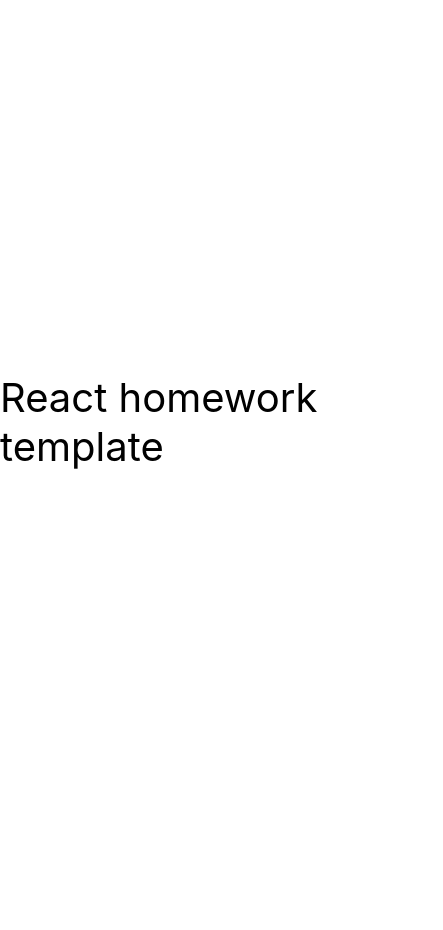
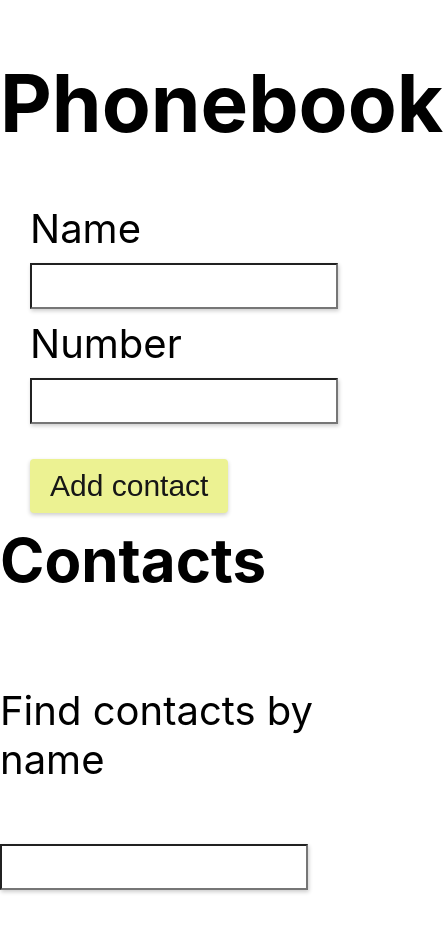
Before and after one commit to Kmaksym1/goit-react-hw-04-phonebook, a React (Create React App) app: page / in a window 390 px wide. Shown: the whole page, 443 px wide, since content can reach past the window. Before the commit the page ends 844 px from the top, so only its background shows below. Built offline with nearby package versions, Linux system fonts and the light colour scheme.

Commit message:
phonebook hook

```diff
--- a/src/components/App.jsx
+++ b/src/components/App.jsx
@@ -1,16 +1,86 @@
+// import { Component } from "react";
+import { useEffect, useState } from 'react';
+import { nanoid } from 'nanoid';
+import { Notify } from 'notiflix/build/notiflix-notify-aio';
+
+import { ContactForm } from './contactForm/contactForm.jsx';
+import ContactList from './contactList/contactList.jsx';
+import { Filter } from './contactList/filter.jsx';
+
 export const App = () => {
+  const [contacts, setContacts] = useState([
+    // { id: 'id-1', name: 'Rosie Simpson', number: '459-12-56' },
+    // { id: 'id-2', name: 'Hermione Kline', number: '443-89-12' },
+    // { id: 'id-3', name: 'Eden Clements', number: '645-17-79' },
+  ]);
+  const [filtered] = useState('');
+
+
+
+  useEffect(() => {
+    const data = localStorage.getItem('cont');
+    console.log("data",data)
+    if (data) {
+      console.log("JSON.parse(data)", JSON.parse(data))
+      return setContacts(JSON.parse(data))
+    };
+
+    // console.log("JSON.parse(data)", JSON.parse(data))
+    // console.log("contactsLocal",contacts)
+
+  }, []);
+
+  useEffect(() => {
+    console.log("contacts",contacts)
+    contacts !== [] && localStorage.setItem('cont', JSON.stringify(contacts));
+    console.log("JSON.stringify(contacts)",JSON.stringify(contacts))
+  }, [contacts]);
+
+  const createName = data => {
+    const newUser = {
+      ...data,
+      id: nanoid(3),
+    };
+    const nameAlreadyInContacts = contacts.find(
+      ({ name }) => name === data.name
+    );
+    if (nameAlreadyInContacts) {
+      return Notify.info(`${data.name} is already in contacts`);
+    }
+    setContacts([...contacts, newUser]);
+  };
+
+  const changeFilter = filter => {
+    filter = filter.toLowerCase();
+  };
+
+  const handleDelete = idDel => {
+    setContacts(prevContacts => {
+      return prevContacts.filter(({ id }) => id !== idDel);
+    });
+  };
+  const vicibleContacts = contacts.filter(({ name }) =>
+    name.toLowerCase().includes(filtered)
+  );
+
   return (
     <div
       style={{
-        height: '100vh',
-        display: 'flex',
-        justifyContent: 'center',
-        alignItems: 'center',
-        fontSize: 40,
-        color: '#010101'
+        width: '50vh',
+        display: 'block',
+        fontSize: '40px',
+        margin: 'auto',
       }}
     >
-      React homework template
+      <h1>Phonebook</h1>
+      <ContactForm createName={createName} />
+      <h2>Contacts</h2>
+      <Filter onChange={changeFilter} />
+      <ContactList
+        contacts={vicibleContacts}
+        del={handleDelete}
+        stateToLocal={contacts}
+      />
     </div>
   );
 };
--- /dev/null
+++ b/src/components/contactForm/contactForm.jsx
@@ -0,0 +1,78 @@
+
+import { useState } from 'react';
+import { Formik, Form } from 'formik';
+import * as yup from 'yup';
+import css from '../contactForm/contactForm.module.css';
+
+const schema = yup.object().shape({
+  name: yup.string().required(),
+  number: yup.number().min(7).max(12).required(),
+});
+
+export const ContactForm  = ({createName})=>{
+
+  const [name, setName] = useState('');
+  const [number, setNumber] = useState('');
+
+  const handleInput = ({target}) => {
+    if (target.name === 'name') {
+      setName(target.value)
+    } else if (target.name === 'number') {
+      setNumber(target.value)
+    }
+  };
+
+  const handleSubmit = values => {
+    createName({
+      name: values.target.name.value,
+      number: values.target.number.value,
+    });
+    setName('');
+    setNumber('');
+  };
+
+
+    return (
+      <Formik
+        initialValues={{ name: '', number: '' }}
+        onSubmit={handleSubmit}
+        validationSchema={schema}
+      >
+        <Form className={css.formContainer} onSubmit={handleSubmit}>
+          <div className={css.imputName}>
+            <label htmlFor="name" className="form-label">
+              Name
+            </label>
+            <input
+              type="text"
+              name="name"
+              pattern="^[a-zA-Zа-яА-Я]+(([' -][a-zA-Zа-яА-Я ])?[a-zA-Zа-яА-Я]*)*$"
+              title="Name may contain only letters, apostrophe, dash and spaces. For example Adrian, Jacob Mercer, Charles de Batz de Castelmore d'Artagnan"
+              required
+              className={css.imputString}
+              onChange={handleInput}
+              value={name}
+            />
+
+            <label htmlFor="name" className="form-label">
+              Number
+            </label>
+            <input
+              type="tel"
+              name="number"
+              pattern="\+?\d{1,4}?[-.\s]?\(?\d{1,3}?\)?[-.\s]?\d{1,4}[-.\s]?\d{1,4}[-.\s]?\d{1,9}"
+              title="Phone number must be digits and can contain spaces, dashes, parentheses and can start with +"
+              required
+              className={css.imputString}
+              onInput={handleInput}
+              value={number}
+            />
+          </div>
+
+          <button type="submit" className={css.addBtn}>
+            Add contact
+          </button>
+        </Form>
+      </Formik>
+    );
+  }
--- /dev/null
+++ b/src/components/contactForm/contactForm.module.css
@@ -0,0 +1,45 @@
+.formContainer{
+    min-width:420px;
+    height: 270px;
+    box-shadow: 0px 2px 4px px rgba(0, 0, 0, 0.2);
+}
+.imputName{
+    display: flex;
+    flex-direction: column;
+    margin-left: 30px;
+    margin-top: 15px;
+    gap: 10px;
+}
+.imputString{
+    height: 40px;
+    width:300px;
+    font-size: 26px;
+    box-shadow: 1px 2px 4px rgba(0, 0, 0, 0.2);
+}
+.addBtn{
+    margin-top: 35px;
+    margin-left: 30px;
+    display: inline-block;
+    padding: 10px 20px;
+    font-size: 30px;
+    text-align: center;
+    text-decoration: none;
+    background-color: #ecf292;
+    color: #161616;
+    border-radius: 4px;
+    border: none;
+    cursor: pointer;
+    transition: background-color 0.3s, transform 0.3s;
+    box-shadow: 0px 2px 4px rgba(0, 0, 0, 0.2);
+}
+
+.addBtn:hover {
+    background-color: #f4e245;
+    transform: translateY(-2px);
+    box-shadow: 0px 4px 6px rgba(0, 0, 0, 0.2);
+  }
+
+  .addBtn:active {
+    transform: translateY(1px);
+    box-shadow: 0px 2px 2px rgba(0, 0, 0, 0.2);
+  }
--- /dev/null
+++ b/src/components/contactList/contactList.jsx
@@ -0,0 +1,28 @@
+import css from '../contactList/contactList.module.css';
+
+const ContactList = ({ contacts, del }) => {
+
+  return (
+    <div className="contactsContainer">
+      <ul>
+        {contacts.map(({ name, id, number }) => {
+          return (
+            <li key={id} className={css.liContainer}>
+              {name}: {number}
+              <button
+                type="button"
+                className={css.delBtn}
+                onClick={() => del(id)}
+              >
+                Delete
+              </button>
+            </li>
+          );
+        })}
+      </ul>
+    </div>
+  );
+}
+
+
+export default ContactList;
--- /dev/null
+++ b/src/components/contactList/contactList.module.css
@@ -0,0 +1,47 @@
+.contactsContainer {
+  display: flex;
+  /* justify-content: flex-start; */
+}
+.findCOntacts {
+  display: flex;
+  flex-direction: column;
+  gap: 20px;
+}
+.inputFindContacts {
+  height: 40px;
+  width: 300px;
+  font-size: 26px;
+  box-shadow: 1px 2px 4px rgba(0, 0, 0, 0.2);
+}
+.liContainer{
+  margin-top: 10px;
+  margin-left: 30px;
+}
+.delBtn {
+  margin-top: 0px;
+  height: 35px;
+  margin-left: 30px;
+  display: inline-block;
+  padding: 0px 15px;
+  font-size: 23px;
+  text-align: center;
+  text-decoration: none;
+  /* background-color: #ffc4c4; */
+  color: #161616;
+  border-radius: 4px;
+  border: none;
+  cursor: pointer;
+  transition: background-color 0.3s, transform 0.3s;
+  box-shadow: 0px 2px 4px rgba(0, 0, 0, 0.2);
+}
+
+.delBtn:hover {
+  background-color: #ff4f4f;
+  transform: translateY(-2px);
+  box-shadow: 0px 4px 6px rgba(0, 0, 0, 0.2);
+}
+
+.delBtn:active {
+  transform: translateY(1px);
+  box-shadow: 0px 2px 2px rgba(0, 0, 0, 0.2);
+}
--- /dev/null
+++ b/src/components/contactList/filter.jsx
@@ -0,0 +1,18 @@
+import css from '../contactList/contactList.module.css';
+
+export const Filter = ({ onChange }) => {
+  return (
+    <div className={css.findCOntacts}>
+      <p className="form-label">Find contacts by name</p>
+      <input
+        type="text"
+        name="filter"
+        pattern="^[a-zA-Zа-яА-Я]+(([' -][a-zA-Zа-яА-Я ])?[a-zA-Zа-яА-Я]*)*$"
+        title="Name may contain only letters, apostrophe, dash and spaces. For example Adrian, Jacob Mercer, Charles de Batz de Castelmore d'Artagnan"
+        required
+        className={css.inputFindContacts}
+        onChange={e => onChange(e.currentTarget.value)}
+      />
+    </div>
+  );
+};
--- a/src/index.js
+++ b/src/index.js
@@ -1,6 +1,6 @@
 import React from 'react';
 import ReactDOM from 'react-dom/client';
-import { App } from 'components/App';
+import {App} from 'components/App';
 import './index.css';
 
 ReactDOM.createRoot(document.getElementById('root')).render(
```
Also changed, not shown: package.json (+7 -2 lines), 1 other file (tests, documents, lock files or other folders).
